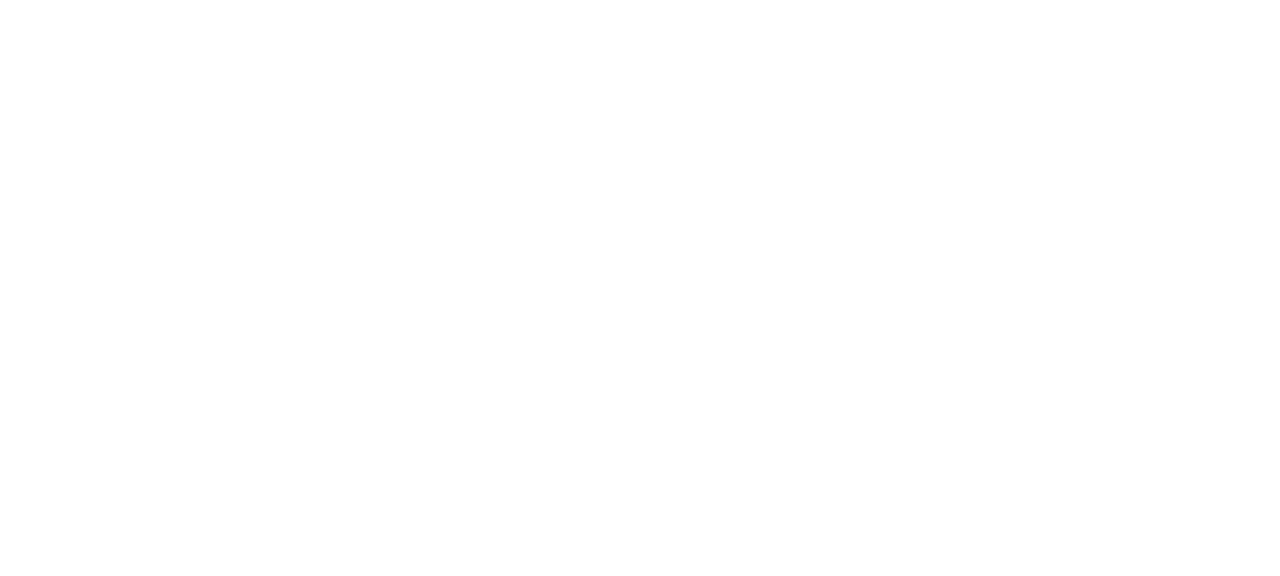
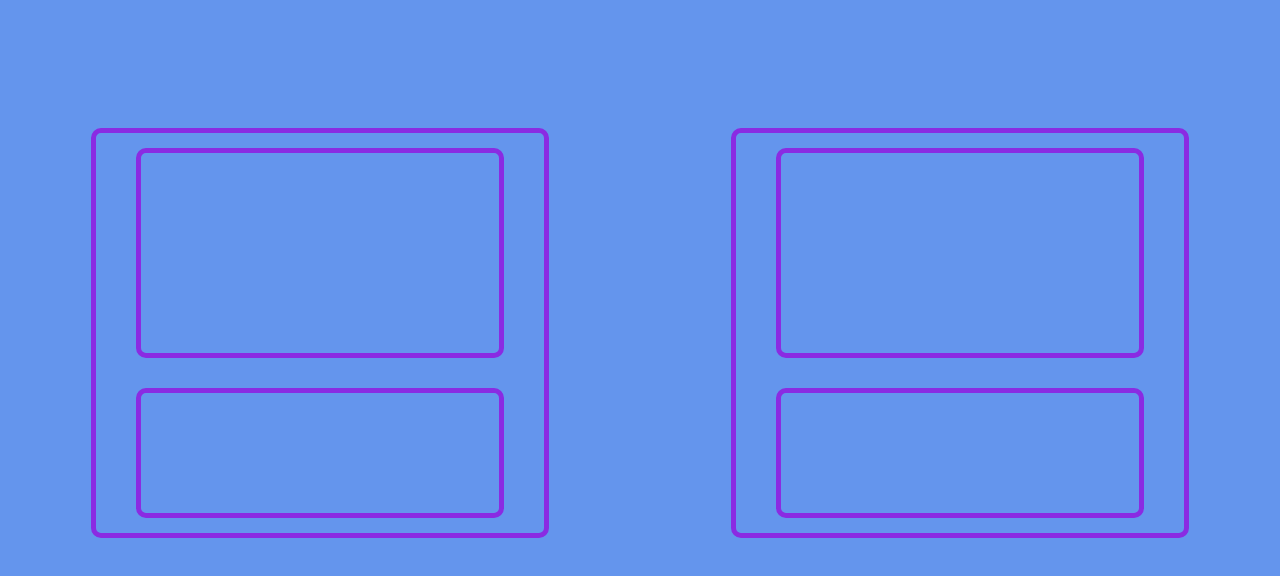
Before and after one commit to Nadyushka/vtornik-counter1.0, a React (Create React App) app: page / in a window 1280 px wide. Shown: the top 576 px of the page. Built offline with nearby package versions, Linux system fonts and the light colour scheme.

Commit message:
create minimum style

```diff
--- a/src/App.css
+++ b/src/App.css
@@ -1,38 +1,8 @@
 .App {
-  text-align: center;
+  padding-top: 10%;
+  background-color: cornflowerblue;
+  width: 100vw;
+  height: 100vh;
+  display: flex;
+  justify-content: space-around;
 }
-
-.App-logo {
-  height: 40vmin;
-  pointer-events: none;
-}
-
-@media (prefers-reduced-motion: no-preference) {
-  .App-logo {
-    animation: App-logo-spin infinite 20s linear;
-  }
-}
-
-.App-header {
-  background-color: #282c34;
-  min-height: 100vh;
-  display: flex;
-  flex-direction: column;
-  align-items: center;
-  justify-content: center;
-  font-size: calc(10px + 2vmin);
-  color: white;
-}
-
-.App-link {
-  color: #61dafb;
-}
-
-@keyframes App-logo-spin {
-  from {
-    transform: rotate(0deg);
-  }
-  to {
-    transform: rotate(360deg);
-  }
-}
--- a/src/components/BottomWindow/BottomWindow.tsx
+++ b/src/components/BottomWindow/BottomWindow.tsx
@@ -1,8 +1,9 @@
 import React from 'react';
+import s from './bottomWindow.module.css'
 
 const BottomWindow = () => {
     return (
-        <div>
+        <div className={s.bottomWindow}>
 
         </div>
     );
--- a/src/components/BottomWindow/bottomWindow.module.css
+++ b/src/components/BottomWindow/bottomWindow.module.css
@@ -0,0 +1,7 @@
+.bottomWindow {
+    width: 80%;
+    height: 30%;
+    border-radius: 10px;
+    border: 5px solid blueviolet;
+    justify-content: center;
+}
--- a/src/components/TopWindow/TopWindow.tsx
+++ b/src/components/TopWindow/TopWindow.tsx
@@ -1,4 +1,5 @@
 import React from 'react';
+import s from './topWindow.module.css'
 
 type PropsType = {
     topWindowType: "minMaxSettings" | "presentation"
@@ -6,7 +7,7 @@
 
 const TopWindow = (props:PropsType) => {
     return (
-        <div>
+        <div className={s.topWindow}>
 
         </div>
     );
--- a/src/components/TopWindow/topWindow.module.css
+++ b/src/components/TopWindow/topWindow.module.css
@@ -0,0 +1,7 @@
+.topWindow {
+    width: 80%;
+    height: 50%;
+    border-radius: 10px;
+    border: 5px solid blueviolet;
+   justify-content: center;
+}
--- a/src/components/WindowFrame.tsx
+++ b/src/components/WindowFrame.tsx
@@ -1,4 +1,5 @@
 import React from 'react';
+import s from './windowFrame.module.css'
 import TopWindow from "./TopWindow/TopWindow";
 import BottomWindow from "./BottomWindow/BottomWindow";
 
@@ -9,7 +10,7 @@
 const WindowFrame = (props: PropsType) => {
 
     return (
-        <div>
+        <div className={s.windowFrame}>
             <TopWindow topWindowType={props.topWindowType}/>
             <BottomWindow/>
         </div>
--- a/src/components/windowFrame.module.css
+++ b/src/components/windowFrame.module.css
@@ -0,0 +1,12 @@
+.windowFrame {
+    margin: 0px auto;
+    width: 35%;
+    height: 50%;
+    background-color: cornflowerblue;
+    border: 5px solid blueviolet;
+    border-radius: 10px;
+    display: flex;
+    flex-direction: column;
+    justify-content: space-around;
+    align-items: center;
+}
```
